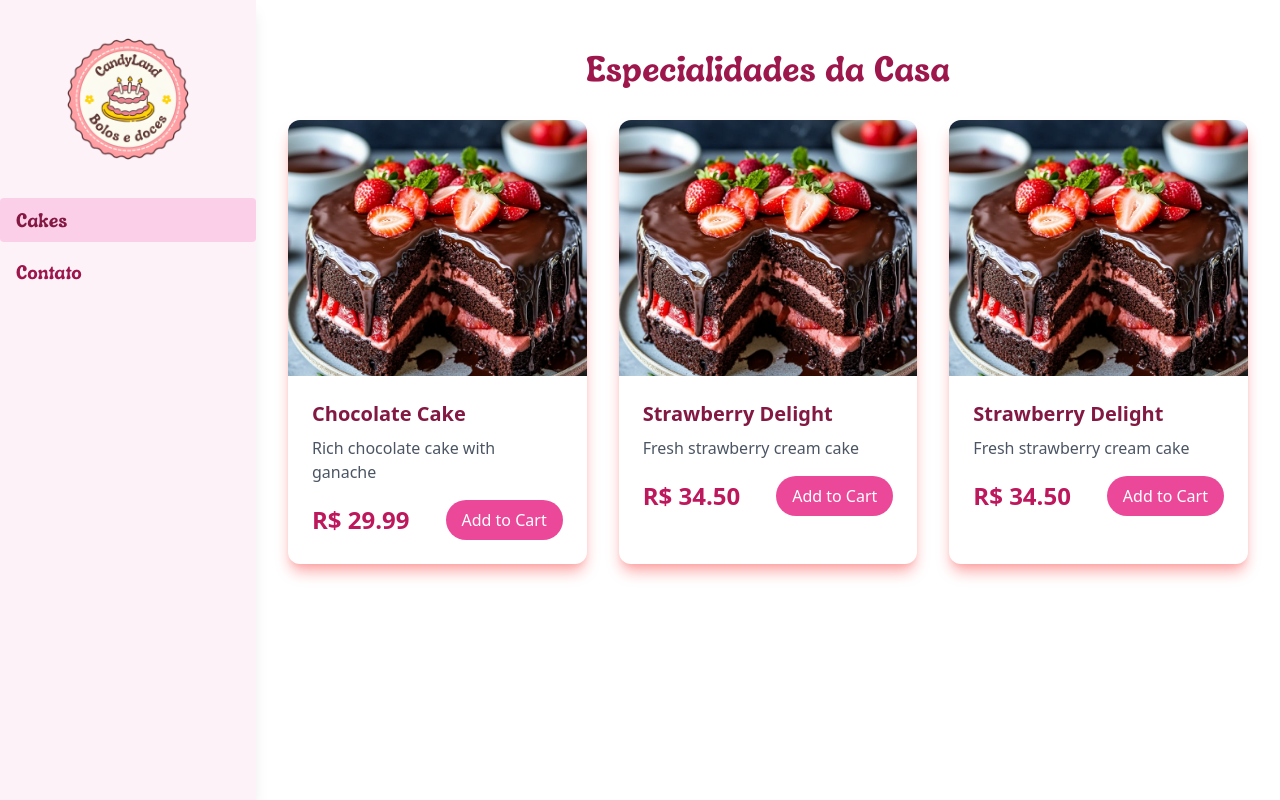
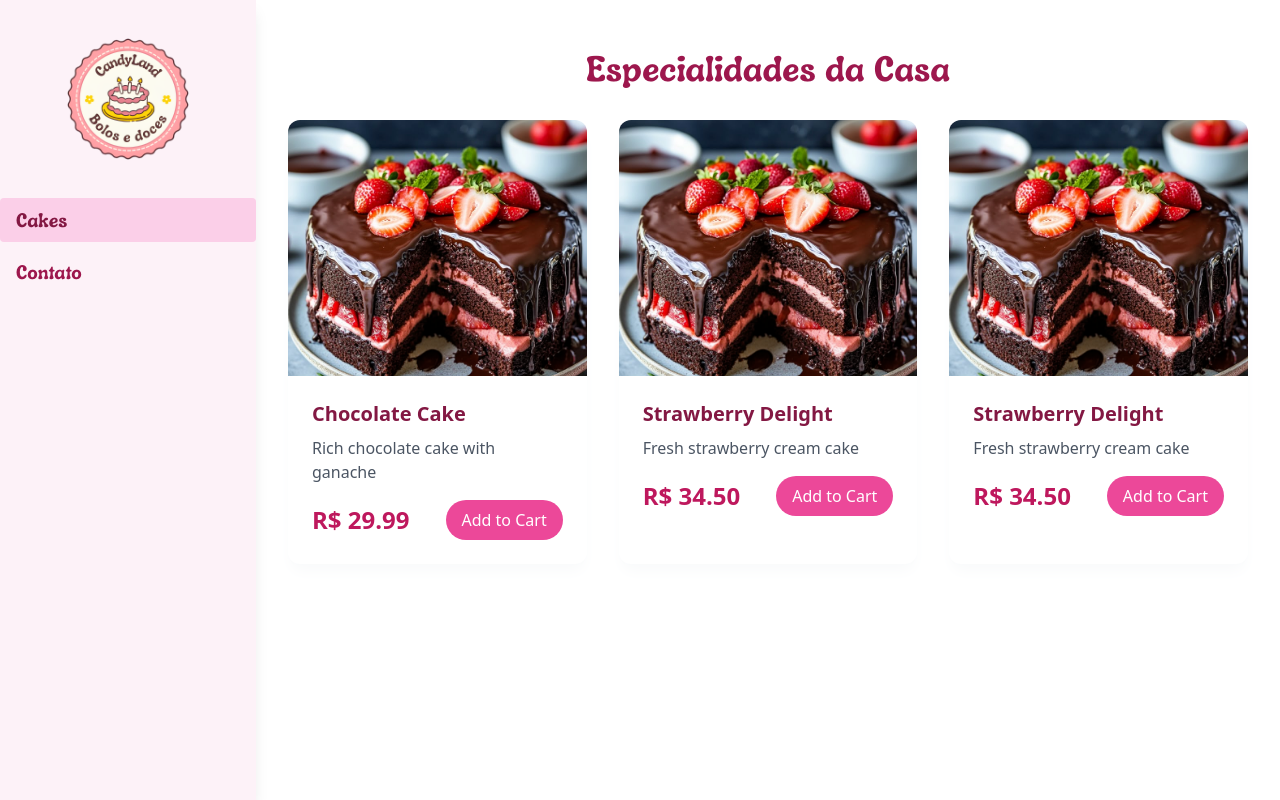
Before and after one commit to jmoranj/candyland-web, a Next.js app: page / in a window 1280 px wide. Built offline with nearby package versions, Linux system fonts and the light colour scheme.

Commit message:
Update ProductCard component: enhance hover shadow effect for better visibility

```diff
--- a/src/components/Products/ProductCard.tsx
+++ b/src/components/Products/ProductCard.tsx
@@ -9,7 +9,7 @@ interface ProductCardProps {
 
 export default function ProductCard({ product }: ProductCardProps) {
   return (
-    <div className="bg-white rounded-xl shadow-lg overflow-hidden transition-transform duration-300 hover:scale-105 hover:shadow-2xl shadow-red-300">
+    <div className="bg-white rounded-xl shadow-lg overflow-hidden transition-transform duration-300 hover:scale-105 hover:shadow-2xl hover:shadow-red-300 shadow-gray-50">
       <div className="relative h-64 w-full">
         <Image
           src={'/cake.jpg'}
```
